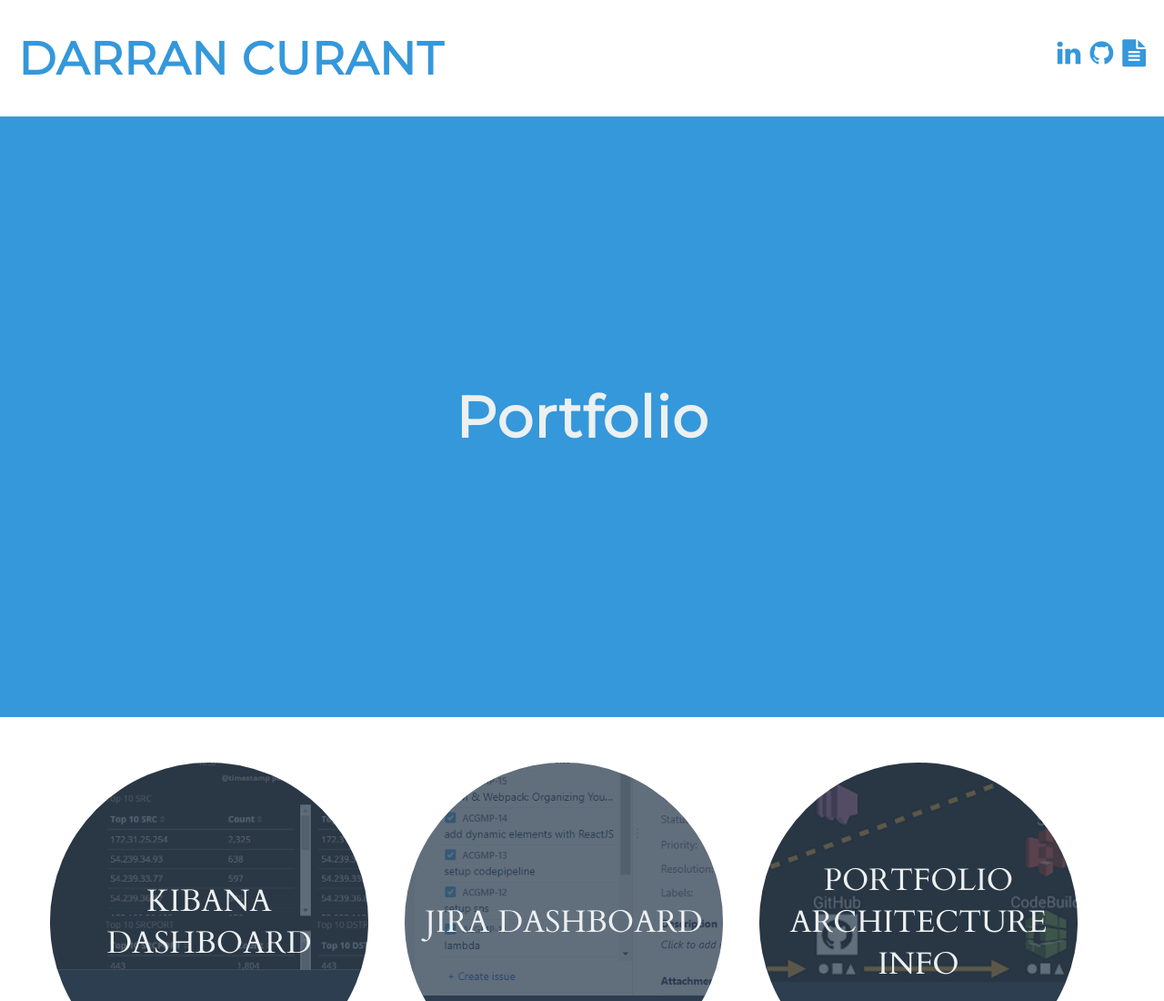
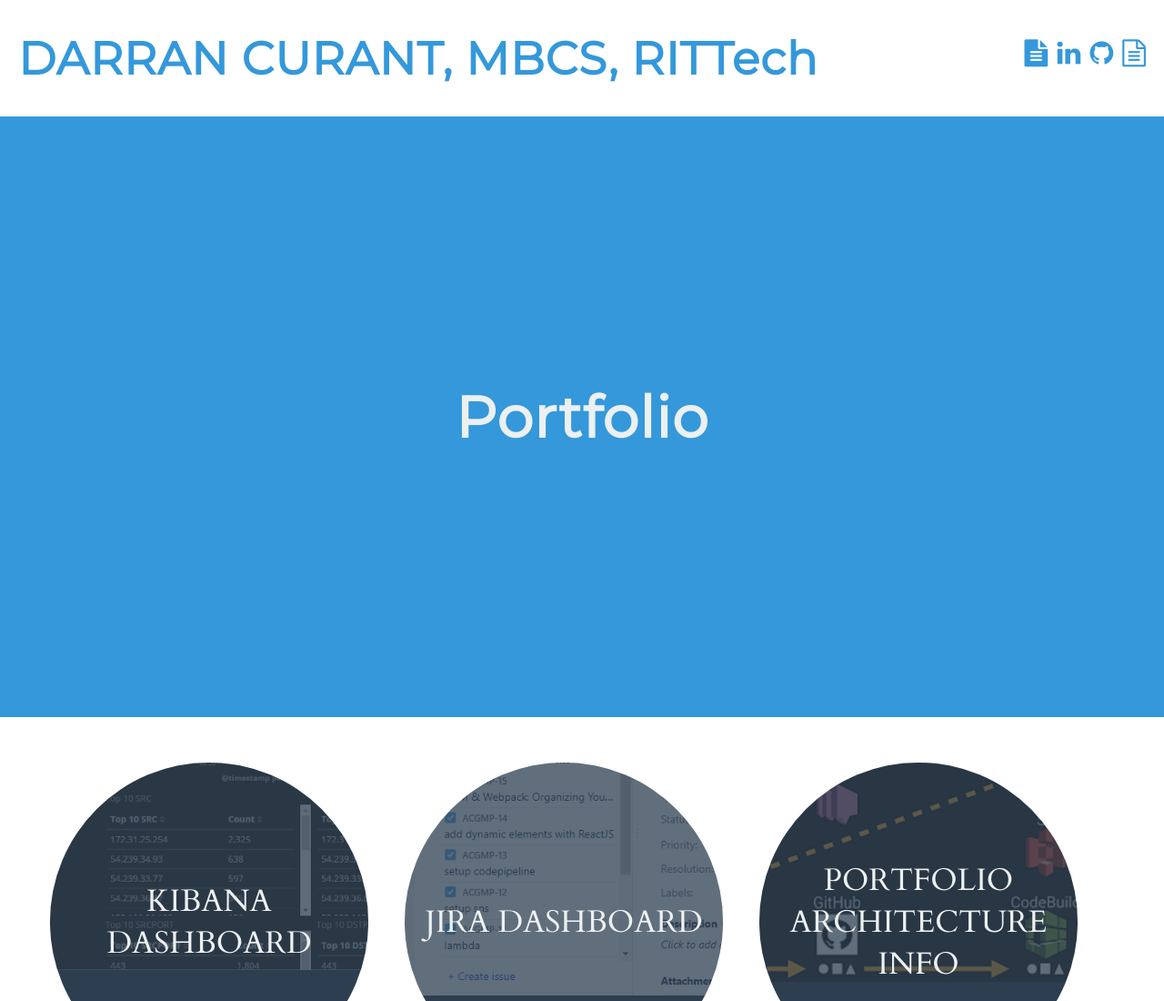
Before and after one commit to DEEJCUK/data, a React app: page index.html in a window 1280 px wide. Shown: the top 1100 px of the page at 91% size. Built offline with nearby package versions, Linux system fonts and the light colour scheme; files whose address does not match are found by name.

Commit message:
added RITTech cert

```diff
--- a/index.html
+++ b/index.html
@@ -14,13 +14,22 @@
   <body>
     <main class="overflow--auto">
       <h1 class="color--skyBlue section__heading--largest">
-        DARRAN CURANT
+        DARRAN CURANT, MBCS, RITTech
       </h1>
 
       <ul class="section--social">
 
         <!--Links to relevant professional social media & resume -->
         <!-- See: http://fontawesome.io/icons/#brand for more -->
+        <!-- Link to resume, probably a .pdf -->
+
+        <li class="socialWrapper">
+          <a class="social color--skyBlue"
+             title="Resume"
+             href="darran.curant.cv.pdf">
+            <i class="fa fa-file-text"></i>
+          </a>
+        </li>
 
         <!-- Link to Linked In profile -->
         <li class="socialWrapper">
@@ -42,14 +51,15 @@
           </a>
         </li>
 
-        <!-- Link to resume, probably a .pdf -->
+        <!-- Link to RITTech pdf -->
         <li class="socialWrapper">
           <a class="social color--skyBlue"
-             title="Resume"
-             href="darran.curant.cv.pdf">
-            <i class="fa fa-file-text"></i>
+             title="RITTech Registration"
+             href="RITTECH001367.pdf">
+            <i class="fa fa-file-text-o"></i>
           </a>
         </li>
+
       </ul>
     </main>
 
```
Also changed, not shown: 1 other file.
